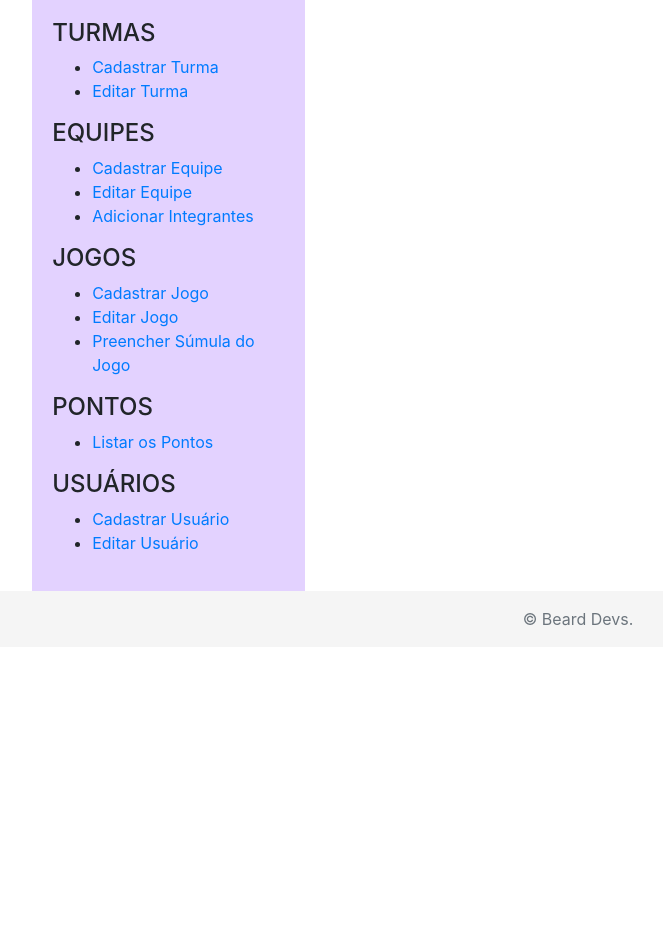
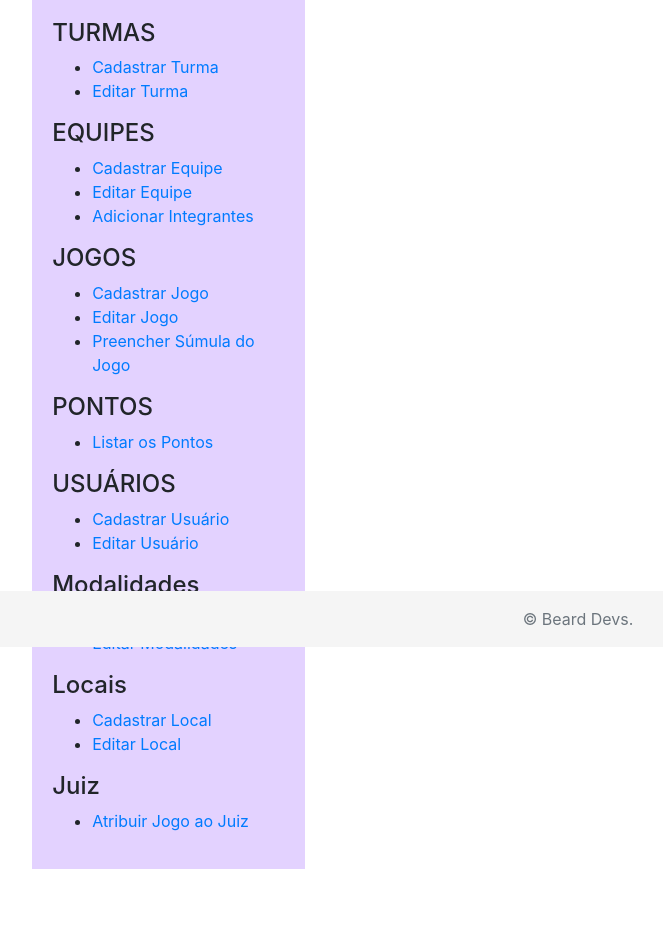
Before and after one commit to csadetec/jisa, a CodeIgniter app: page /database/home in a window 1280 px wide. Shown: the part 153-1102 px from the top of the page, without its empty margins (62-725 px from the left). Before the commit the page ends 779 px from the top, so only its background shows below. Run offline with CodeIgniter, Linux system fonts and the light colour scheme; the visitor is signed in with stand-in values (Sample User, id 1).

Commit message:
falta revisar o tutorial com a narla

```diff
--- a/application/views/home/home_tutorial.php
+++ b/application/views/home/home_tutorial.php
@@ -34,6 +34,20 @@
     <ul>
       <li class=""><a class="" href="#" id="cadastrarUsuario">Cadastrar Usuário</a></li>
       <li class=""><a class="" href="#" id="editarUsuario">Editar Usuário</a></li>
+    </ul>
+    <h4>Modalidades</h4>
+    <ul>
+      <li class=""><a class="" href="#" id="cadastrarModalidade">Cadastrar Modalidades</a></li>
+      <li class=""><a class="" href="#" id="editarModalidade">Editar Modalidades</a></li>
+    </ul>
+    <h4>Locais</h4>
+    <ul>
+      <li class=""><a class="" href="#" id="cadastrarLocal">Cadastrar Local</a></li>
+      <li class=""><a class="" href="#" id="editarLocal">Editar Local</a></li>
+    </ul>
+    <h4>Juiz</h4>
+    <ul>
+      <li class=""><a class="" href="#" id="juizJogo">Atribuir Jogo ao Juiz</a></li>
     </ul>
   </div><!-- col-md-3 -->
   <div class="col-md-9">
@@ -144,15 +158,67 @@
       <h4>Editar Usuário</h4>
       <hr>
       <h5>1° Passo</h5>
+      <img class="img-fluid" src="<?php echo base_url('assets/imagens/tutorial/configuracoes.png'); ?>" " alt="">
+      <h5>2° Passo</h5>
       <img class="img-fluid" src="<?php echo base_url('assets/imagens/tutorial/usuarios.png'); ?>" " alt="">
       <h5>2° Passo</h5>
       <img class="img-fluid" src="<?php echo base_url('assets/imagens/tutorial/usuarios_editar.png'); ?>" " alt="">
-
     </div>
 
+    <div id="cadastrarModalidade">
+      <h4>Cadastrar Modalidades</h4>
+      <hr>
+      <h5>1° Passo</h5>
+      <img class="img-fluid" src="<?php echo base_url('assets/imagens/tutorial/configuracoes.png'); ?>" " alt="">
+      <h5>2° Passo</h5>
+      <img class="img-fluid" src="<?php echo base_url('assets/imagens/tutorial/modalidades.png'); ?>" " alt="">
+      <h5>3° Passo</h5>
+      <img class="img-fluid" src="<?php echo base_url('assets/imagens/tutorial/modalidades_cadastrar.png'); ?>" " alt="">
+    </div>
+    <div id="editarModalidade">
+      <h4>Editar Modalidades</h4>
+      <hr>
+      <h5>1° Passo</h5>
+      <img class="img-fluid" src="<?php echo base_url('assets/imagens/tutorial/configuracoes.png'); ?>" " alt="">
+      <h5>2° Passo</h5>
+      <img class="img-fluid" src="<?php echo base_url('assets/imagens/tutorial/modalidades.png'); ?>" " alt="">
+      <h5>3° Passo</h5>
+      <img class="img-fluid" src="<?php echo base_url('assets/imagens/tutorial/modalidades_editar.png'); ?>" " alt="">
+    </div>
 
+    <div id="cadastrarLocal">
+      <h4>Cadastrar Locais</h4>
+      <hr>
+      <h5>1° Passo</h5>
+      <img class="img-fluid" src="<?php echo base_url('assets/imagens/tutorial/configuracoes.png'); ?>" " alt="">
+      <h5>2° Passo</h5>
+      <img class="img-fluid" src="<?php echo base_url('assets/imagens/tutorial/locais.png'); ?>" " alt="">
+      <h5>3° Passo</h5>
+      <img class="img-fluid" src="<?php echo base_url('assets/imagens/tutorial/locais_cadastrar.png'); ?>" " alt="">
+    </div>
+    <div id="editarLocal">
+      <h4>Editar Locais</h4>
+      <hr>
+      <h5>1° Passo</h5>
+      <img class="img-fluid" src="<?php echo base_url('assets/imagens/tutorial/configuracoes.png'); ?>" " alt="">
+      <h5>2° Passo</h5>
+      <img class="img-fluid" src="<?php echo base_url('assets/imagens/tutorial/locais.png'); ?>" " alt="">
+      <h5>2° Passo</h5>
+      <img class="img-fluid" src="<?php echo base_url('assets/imagens/tutorial/locais_editar.png'); ?>" " alt="">
+    </div>
 
-
+    <div id="juizJogo">
+      <h4>Atribuir Jogo ao Juiz Locais</h4>
+      <hr>
+      <h5>1° Passo</h5>
+      <img class="img-fluid" src="<?php echo base_url('assets/imagens/tutorial/configuracoes.png'); ?>" " alt="">
+      <h5>2° Passo</h5>
+      <img class="img-fluid" src="<?php echo base_url('assets/imagens/tutorial/juiz_jogos.png'); ?>" " alt="">
+      <!--
+      <h5>2° Passo</h5>
+      <img class="img-fluid" src="<?php echo base_url('assets/imagens/tutorial/usuarios_editar.png'); ?>" " alt="">
+      <!-- -->
+    </div>
   </div>
 </div>
 
@@ -213,14 +279,38 @@
       hideAll();
       $("div#listarPontos").show()
     })
-
     $("a#cadastrarUsuario").click(function(){
-
       hideAll();
       $('div#cadastrarUsuario').show()
-      /** */
-      //console.log('clicou')
     })
+    $("a#editarUsuario").click(function(){
+      hideAll();
+      $('div#editarUsuario').show()
+    })
+
+    $("a#cadastrarModalidade").click(function(){
+      hideAll();
+      $('div#cadastrarModalidade').show()
+    })
+    $("a#editarModalidade").click(function(){
+      hideAll();
+      $('div#editarModalidade').show()
+    })
+
+    $("a#cadastrarLocal").click(function(){
+      hideAll();
+      $('div#cadastrarLocal').show()
+    })
+    $("a#editarLocal").click(function(){
+      hideAll();
+      $('div#editarLocal').show()
+    })
+
+    $("a#juizJogo").click(function(){
+      hideAll()
+      $('div#juizJogo').show()
+    })
+
     hideAll();
 
     function hideAll(){
@@ -242,6 +332,16 @@
 
       $("div#cadastrarUsuario").hide()
       $("div#editarUsuario").hide()
+
+      $("div#cadastrarModalidade").hide()
+      $("div#editarModalidade").hide()
+
+      $("div#cadastrarLocal").hide()
+      $("div#editarLocal").hide()
+
+      $("div#juizJogo").hide()
+
+
     }
 
 
```
Also changed, not shown: assets/imagens/tutorial/configuracoes.png, assets/imagens/tutorial/juiz_jogos.png (added), assets/imagens/tutorial/locais.png (added), assets/imagens/tutorial/locais_cadastrar.png (added), assets/imagens/tutorial/locais_editar.png (added), assets/imagens/tutorial/modalidades.png (added), assets/imagens/tutorial/modalidades_cadastrar.png (added), assets/imagens/tutorial/modalidades_editar.png (added), assets/imagens/tutorial/usuarios.png, assets/imagens/tutorial/usuarios_cadastrar.png, assets/imagens/tutorial/usuarios_editar.png (added).
